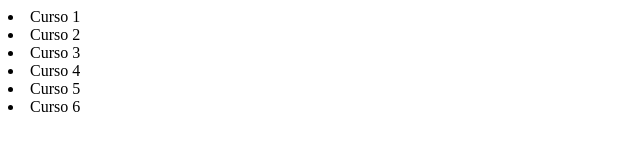
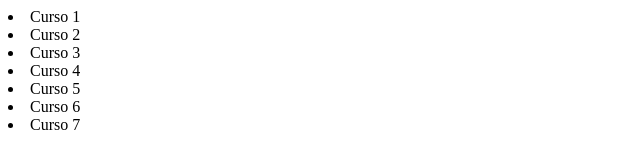
Before and after one commit to caioandradelima/alura-git, a plain HTML site: page index.html in a window 1280 px wide. Shown: the full height of the page, 0-640 px from the left. Drawn offline with Linux system fonts and the light colour scheme.

Commit message:
Criando o curso 7

```diff
--- a/index.html
+++ b/index.html
@@ -13,5 +13,6 @@
     <li>Curso 4 </li>
     <li>Curso 5 </li>
     <li>Curso 6</li>
+    <li>Curso 7</li>
 </body>
 </html>
```
